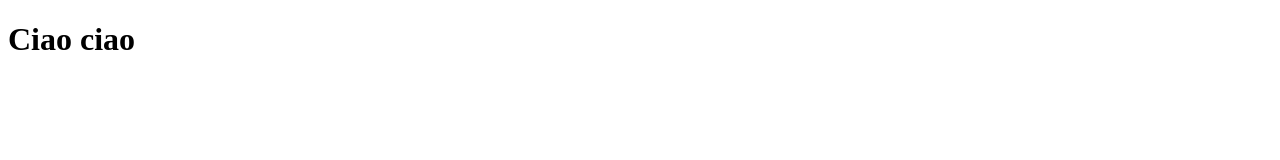
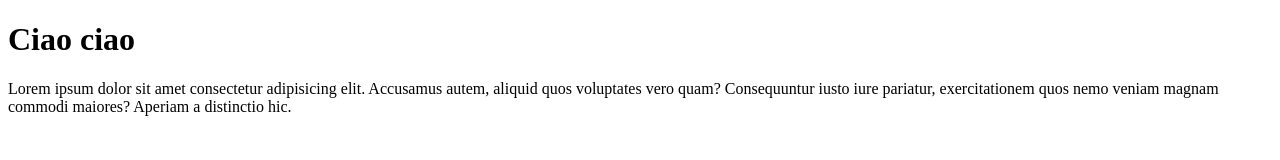
Before and after one commit to davidechon/git-test, a plain HTML site: page index.html in a window 1280 px wide. Drawn offline with Linux system fonts and the light colour scheme.

Commit message:
aggiunto p

```diff
--- a/index.html
+++ b/index.html
@@ -8,5 +8,6 @@
 </head>
 <body>
     <h1>Ciao ciao</h1>
+    <p>Lorem ipsum dolor sit amet consectetur adipisicing elit. Accusamus autem, aliquid quos voluptates vero quam? Consequuntur iusto iure pariatur, exercitationem quos nemo veniam magnam commodi maiores? Aperiam a distinctio hic.</p>
 </body>
 </html>
```
